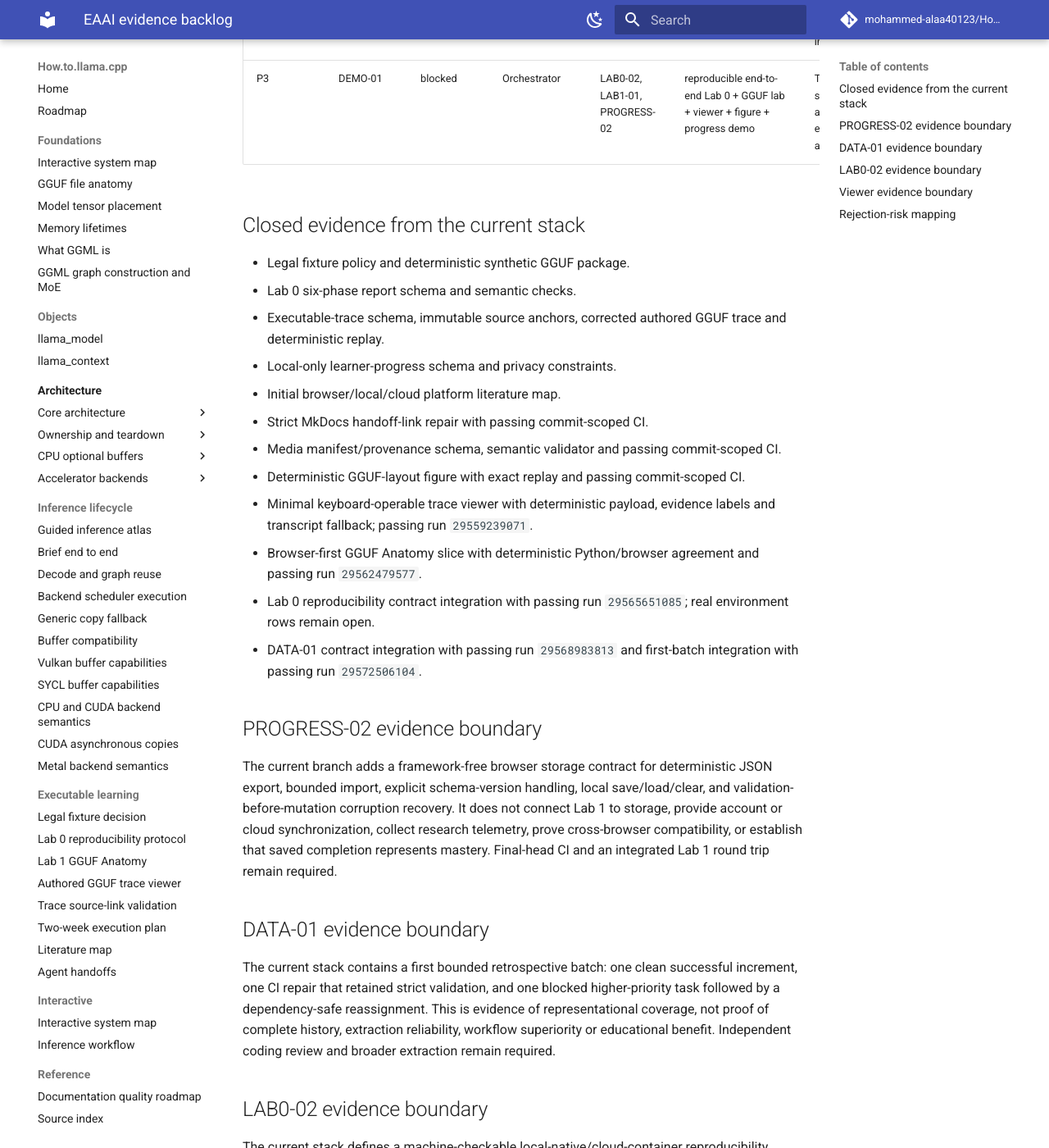
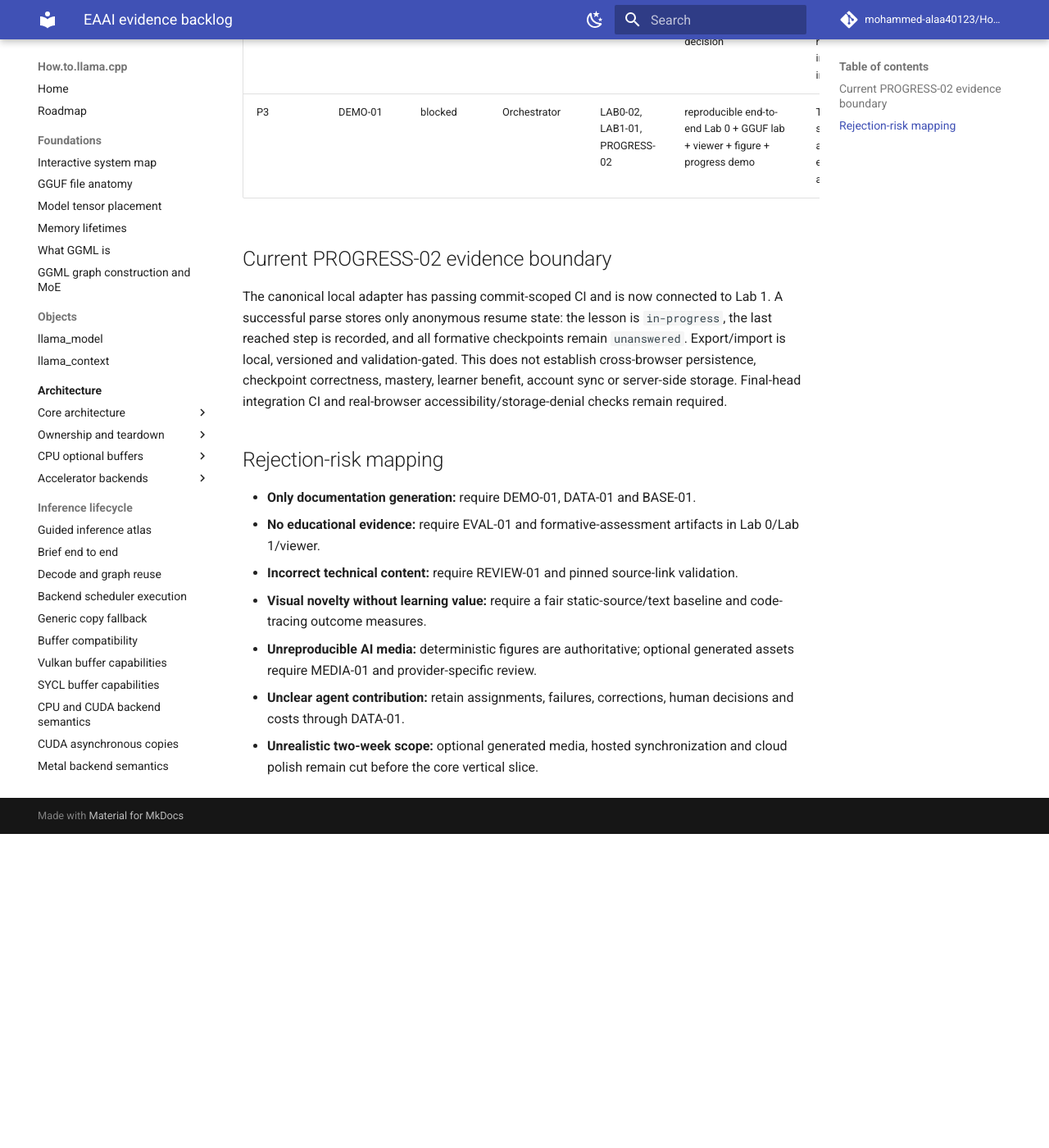
Before and after one commit to mohammed-alaa40123/How.to.llama.cpp, an MkDocs documentation site: the page built from docs/publication/evidence-backlog.md, in a window 1280 px wide and 1400 px high, scrolled down 3465 px. Shown: the whole window at 82% size. Built offline with MkDocs 1.6.1 and Material for MkDocs 9.7.7, drawn with Linux system fonts in a browser that asks for light colours; comment, search, counter and statistics services are not loaded; after the commit the page ends 4482 px from its top, so only the background shows below that; some of the changed text lies outside the part shown.

Commit message:
Update evidence backlog for Lab 1 progress integration

```diff
--- a/docs/publication/evidence-backlog.md
+++ b/docs/publication/evidence-backlog.md
@@ -17,43 +17,16 @@ This queue is dependency-aware. Close an item only with a durable artifact, vali
 | P1 | LIT-02 | evidenced | Literature Scout | none | official media/API capability matrix with provenance, privacy, accessibility, licensing, cost and caching implications | Optional media choices are evidence-based and reproducible enough for an experience report |
 | P1 | VENUE-01 | in progress | Literature Scout | official publication | verified EAAI-27 call, deadlines, area, format, review criteria | Submission plan matches the current venue rather than prior-year assumptions |
 | P2 | LAB1-01 | evidenced | Documentation Builder | progress contract; FIG-01; VIEW-01 | browser parser/visualizer, Python/golden agreement, Predict-Discover-Explain checkpoints, static fallback; passing run `29562479577` | Learners can inspect GGUF layout in-browser without confusing it with native inference |
-| P2 | PROGRESS-02 | in progress | Validation Architect | progress schema | framework-free local storage adapter, deterministic export/import, explicit version gate, corruption-preserving import, privacy checks and focused tests; final-head CI and Lab 1 connection pending | Local-first progress is portable and privacy-minimizing |
+| P2 | PROGRESS-02 | in progress | Validation Architect | progress schema; LAB1-01 | local adapter/export/import passed run `29575542793`; Lab 1 now stores anonymous resume state and exposes validated export/import; final-head integration CI and real-browser accessibility/storage checks pending | Local-first progress is portable and privacy-minimizing without treating step completion as mastery |
 | P2 | REVIEW-02 | in progress | Adversarial Reviewer + Orchestrator | PR #8 integration | integrate reviewer notes, claims-evidence table, rejection risks and scorecard into the active stack | Major rejection risks are visible and drive dependency ordering |
 | P2 | REVIEW-01 | blocked | Human | independent reviewer nominated | expert rubric and signed/dated review of fixture, trace, lab explanations and figure | Technical correctness is independently supported |
 | P2 | BASE-01 | blocked | Validation Architect | DATA-01, frozen benchmark tasks | fair comparison protocol: single authoring agent; author+reviewer; full repository-memory/validator workflow | Specialized scheduled workflow provides measurable benefit over simpler workflows |
 | P3 | EVAL-01 | blocked | Human + Validation Architect | evaluation pathway approval | learner or expert study protocol, instruments, consent/ethics decision | Educational usefulness is evaluated rather than inferred from implementation |
 | P3 | DEMO-01 | blocked | Orchestrator | LAB0-02, LAB1-01, PROGRESS-02 | reproducible end-to-end Lab 0 + GGUF lab + viewer + figure + progress demo | The proposed system exists as a coherent educational artifact |
 
-## Closed evidence from the current stack
+## Current PROGRESS-02 evidence boundary
 
-- Legal fixture policy and deterministic synthetic GGUF package.
-- Lab 0 six-phase report schema and semantic checks.
-- Executable-trace schema, immutable source anchors, corrected authored GGUF trace and deterministic replay.
-- Local-only learner-progress schema and privacy constraints.
-- Initial browser/local/cloud platform literature map.
-- Strict MkDocs handoff-link repair with passing commit-scoped CI.
-- Media manifest/provenance schema, semantic validator and passing commit-scoped CI.
-- Deterministic GGUF-layout figure with exact replay and passing commit-scoped CI.
-- Minimal keyboard-operable trace viewer with deterministic payload, evidence labels and transcript fallback; passing run `29559239071`.
-- Browser-first GGUF Anatomy slice with deterministic Python/browser agreement and passing run `29562479577`.
-- Lab 0 reproducibility contract integration with passing run `29565651085`; real environment rows remain open.
-- DATA-01 contract integration with passing run `29568983813` and first-batch integration with passing run `29572506104`.
-
-## PROGRESS-02 evidence boundary
-
-The current branch adds a framework-free browser storage contract for deterministic JSON export, bounded import, explicit schema-version handling, local save/load/clear, and validation-before-mutation corruption recovery. It does not connect Lab 1 to storage, provide account or cloud synchronization, collect research telemetry, prove cross-browser compatibility, or establish that saved completion represents mastery. Final-head CI and an integrated Lab 1 round trip remain required.
-
-## DATA-01 evidence boundary
-
-The current stack contains a first bounded retrospective batch: one clean successful increment, one CI repair that retained strict validation, and one blocked higher-priority task followed by a dependency-safe reassignment. This is evidence of representational coverage, not proof of complete history, extraction reliability, workflow superiority or educational benefit. Independent coding review and broader extraction remain required.
-
-## LAB0-02 evidence boundary
-
-The current stack defines a machine-checkable local-native/cloud-container reproducibility record, exact `uv sync --locked` and CMake/Ninja command requirements, monotonic time-to-ready and optional time-to-first-token semantics, a stable failure taxonomy, offline/degraded-mode states, and security/licensing constraints. Contract CI passed, but real Ubuntu, macOS, WSL2 and devcontainer runs remain required before cross-platform reproducibility claims.
-
-## Viewer evidence boundary
-
-The viewer consumes a deterministic payload generated from the validated trace, provides bounded Previous/Next and Arrow/Home/End navigation, exposes evidence labels and pinned source links, and retains a complete static transcript. Passing CI establishes integration and deterministic replay. It does not establish native capture, technical correctness beyond the pinned source anchors, or educational benefit over a static source-and-text baseline.
+The canonical local adapter has passing commit-scoped CI and is now connected to Lab 1. A successful parse stores only anonymous resume state: the lesson is `in-progress`, the last reached step is recorded, and all formative checkpoints remain `unanswered`. Export/import is local, versioned and validation-gated. This does not establish cross-browser persistence, checkpoint correctness, mastery, learner benefit, account sync or server-side storage. Final-head integration CI and real-browser accessibility/storage-denial checks remain required.
 
 ## Rejection-risk mapping
 
```
Also changed, not shown: other parts of docs/publication/evidence-backlog.md (+1 -1 lines).
